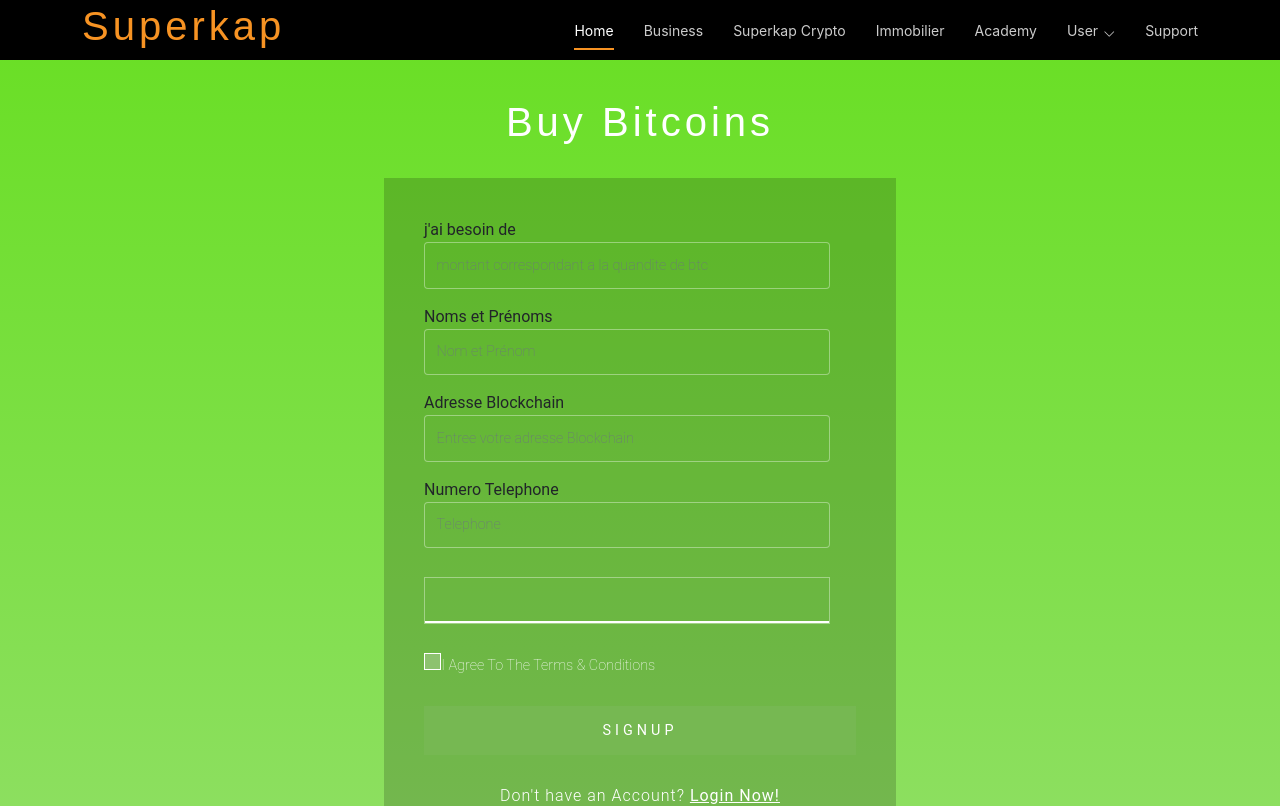
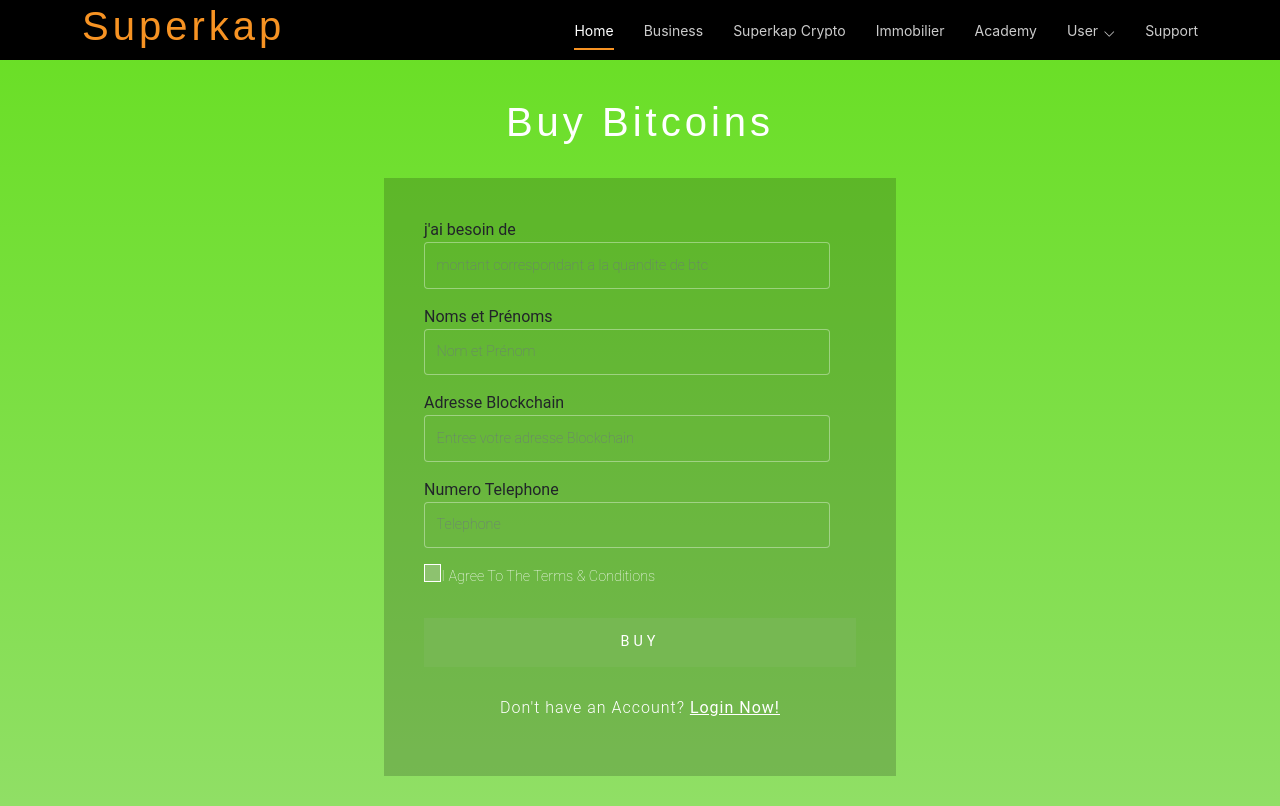
Before and after one commit to yapna-youpi/superkap, a React (Create React App) app: page /Buy in a window 1280 px wide. Shown: the top 806 px of the page. Built offline with nearby package versions, Linux system fonts and the light colour scheme.

Commit message:
some update

```diff
--- a/src/components/buy/Buy.jsx
+++ b/src/components/buy/Buy.jsx
@@ -26,7 +26,6 @@ function Buy() {
 								<label class="label" for="name">Numero Telephone</label>
 								<input type="text" class="form-control" placeholder="Telephone" required/>
 							</div>
-                             <input className="text w3lpass" type="password" name="password" placeholder="Confirm Password" required="" />
                             <div className="wthree-text">
                                 <label className="anim">
                                     <input type="checkbox" className="checkbox" required="" />
@@ -34,7 +33,7 @@ function Buy() {
                                 </label>
                                 <div className="clear"> </div>
                             </div>
-                            <input type="submit" value="SIGNUP" />
+                            <input type="submit" value="BUY" />
                         </form>
                         <p>Don't have an Account? <a href="#"> Login Now!</a></p>
                     </div>
--- a/src/components/buy/buy.css
+++ b/src/components/buy/buy.css
@@ -103,6 +103,10 @@ Author: blackCoders
     background-size: cover;
     background-attachment: fixed;
     font-family: 'Roboto', sans-serif;
+    z-index: 5;
+  }
+  body{
+      z-index: 1;
   }
 
   h1 {
```
